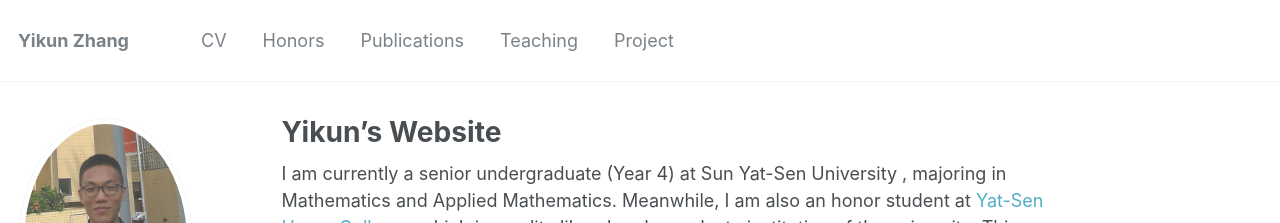
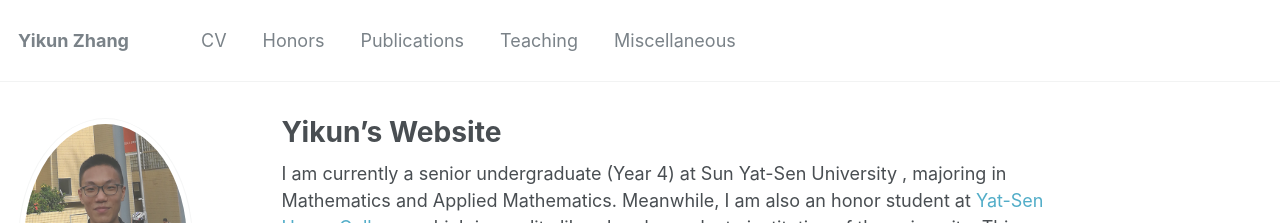
Before and after one commit to zhangyk8/zhangyk8.github.io, a Jekyll site: the page built from _pages/about.md, in a window 1280 px wide. Shown: the top 223 px of the page. Built offline with Jekyll 4.4.1, drawn with Linux system fonts in a browser that asks for light colours.

Commit message:
Update navigation.yml

```diff
--- a/_data/navigation.yml
+++ b/_data/navigation.yml
@@ -15,8 +15,8 @@ main:
   - title: "Teaching"
     url: /teaching/
 
-  - title: "Project"
-    url: /project/
+  - title: "Miscellaneous"
+    url: /miscellaneous/
 
   #- title: "Guide"
     #url: /markdown/
```
